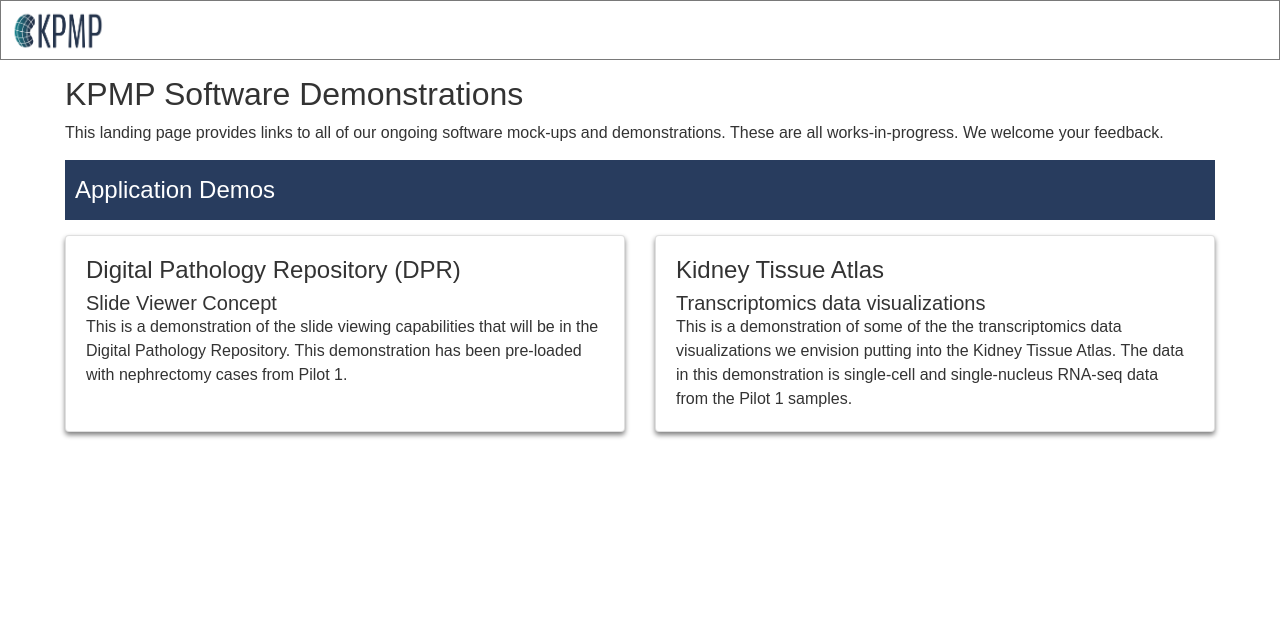
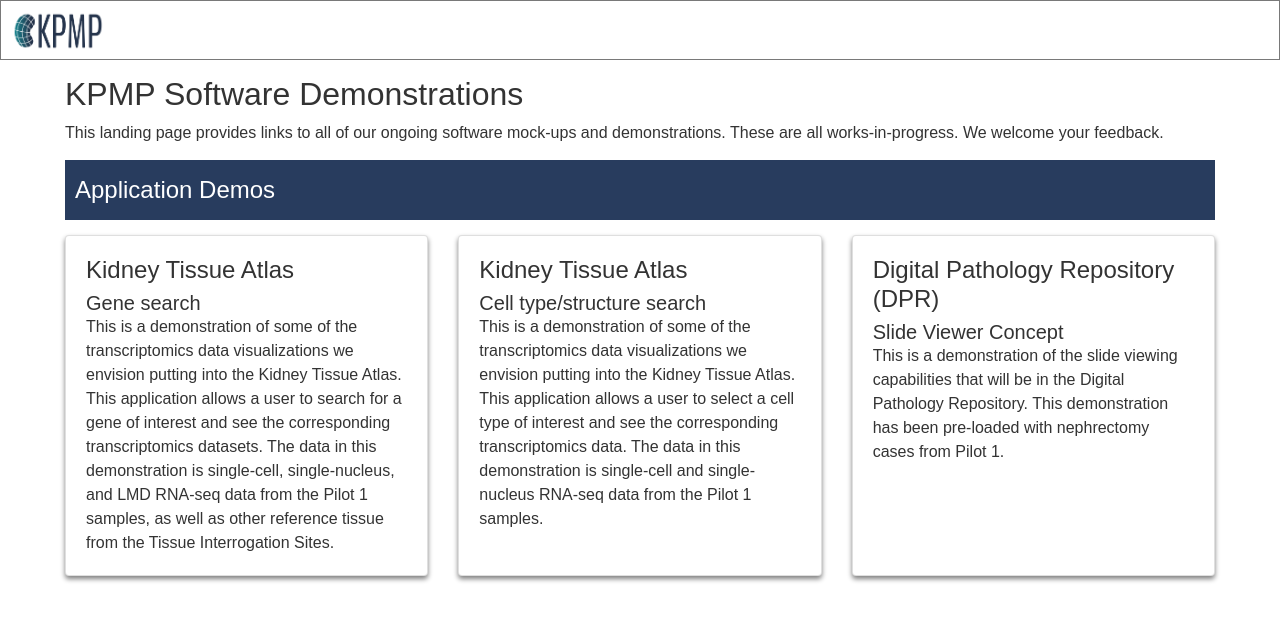
Before and after one commit to KPMP/circinus, a React (Create React App) app: page / in a window 1280 px wide. Shown: the top 620 px of the page. Built offline with nearby package versions, Linux system fonts and the light colour scheme.

Commit message:
KPMP-838: Add new card

```diff
--- a/src/App.js
+++ b/src/App.js
@@ -39,21 +39,27 @@
 	        </Row>
 	        <Row id="app-links">
 	        	<CardDeck>
-				        <Card className="clickable" onClick={()=> this.handleClick("dpr")}>
-				        	<CardBody>
-				        		<CardTitle tag="h4">Digital Pathology Repository (DPR)</CardTitle>
-					        	<CardSubtitle tag="h5">Slide Viewer Concept</CardSubtitle>
-					        	<CardText>This is a demonstration of the slide viewing capabilities that will be in the Digital Pathology Repository. This demonstration has been pre-loaded with nephrectomy cases from Pilot 1.</CardText>
-				        	</CardBody>
-				        </Card>
-
+					<Card className="clickable" onClick={()=> this.handleClick("gene-search")}>
+						<CardBody>
+							<CardTitle tag="h4">Kidney Tissue Atlas</CardTitle>
+							<CardSubtitle tag="h5">Gene search</CardSubtitle>
+							<CardText>This is a demonstration of some of the transcriptomics data visualizations we envision putting into the Kidney Tissue Atlas.  This application allows a user to search for a gene of interest and see the corresponding transcriptomics datasets. The data in this demonstration is single-cell,  single-nucleus, and LMD RNA-seq data from the Pilot 1 samples, as well as other reference tissue from the Tissue Interrogation Sites.</CardText>
+						</CardBody>
+					</Card>
 				        <Card className="clickable" onClick={()=> this.handleClick("atlas")}>
 				        	<CardBody>
 					        	<CardTitle tag="h4">Kidney Tissue Atlas</CardTitle>
-					        	<CardSubtitle tag="h5">Transcriptomics data visualizations</CardSubtitle>
-					        	<CardText>This is a demonstration of some of the the transcriptomics data visualizations we envision putting into the Kidney Tissue Atlas. The data in this demonstration is single-cell and single-nucleus RNA-seq data from the Pilot 1 samples.</CardText>
+					        	<CardSubtitle tag="h5">Cell type/structure search</CardSubtitle>
+					        	<CardText>This is a demonstration of some of the transcriptomics data visualizations we envision putting into the Kidney Tissue Atlas. This application allows a user to select a cell type of interest and see the corresponding transcriptomics data. The data in this demonstration is single-cell and single-nucleus RNA-seq data from the Pilot 1 samples.</CardText>
 				        	</CardBody>
 				        </Card>
+					<Card className="clickable" onClick={()=> this.handleClick("dpr")}>
+						<CardBody>
+							<CardTitle tag="h4">Digital Pathology Repository (DPR)</CardTitle>
+							<CardSubtitle tag="h5">Slide Viewer Concept</CardSubtitle>
+							<CardText>This is a demonstration of the slide viewing capabilities that will be in the Digital Pathology Repository. This demonstration has been pre-loaded with nephrectomy cases from Pilot 1.</CardText>
+						</CardBody>
+					</Card>
 		        </CardDeck>
 	        </Row>
         </div>
```
Also changed, not shown: 1 other file (tests, documents, lock files or other folders).
